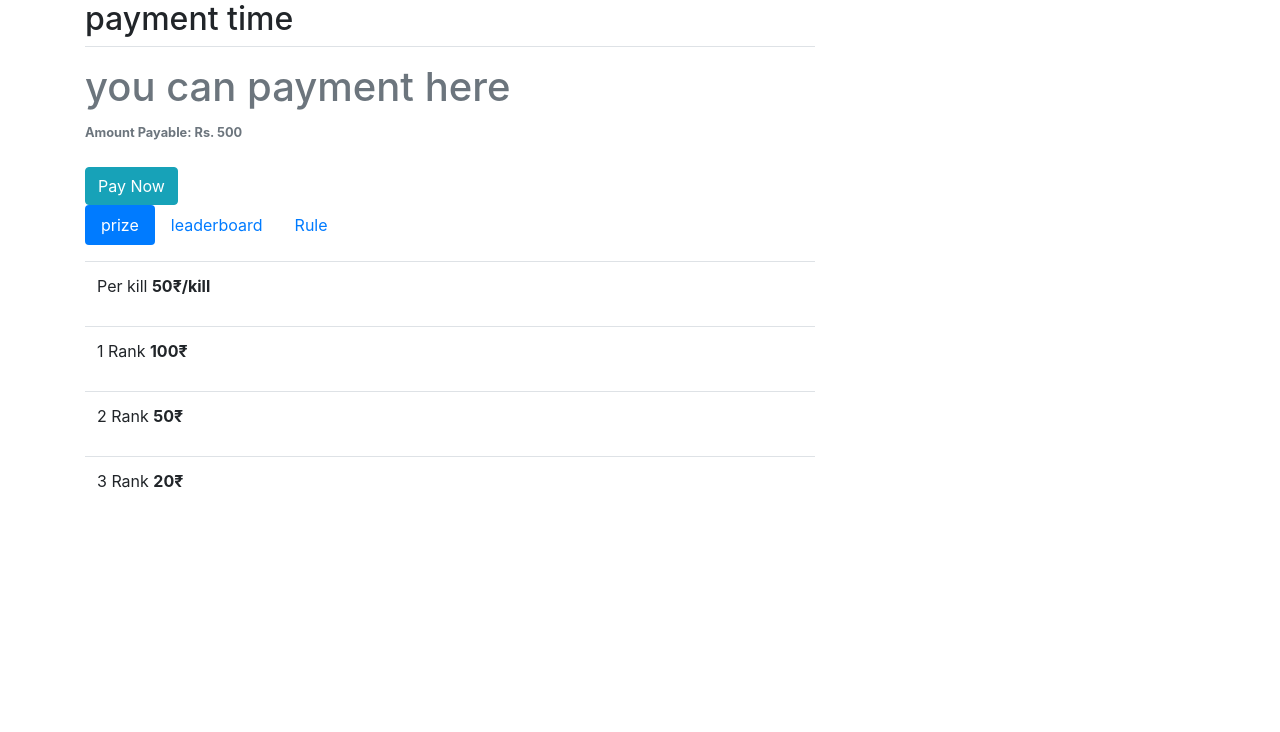
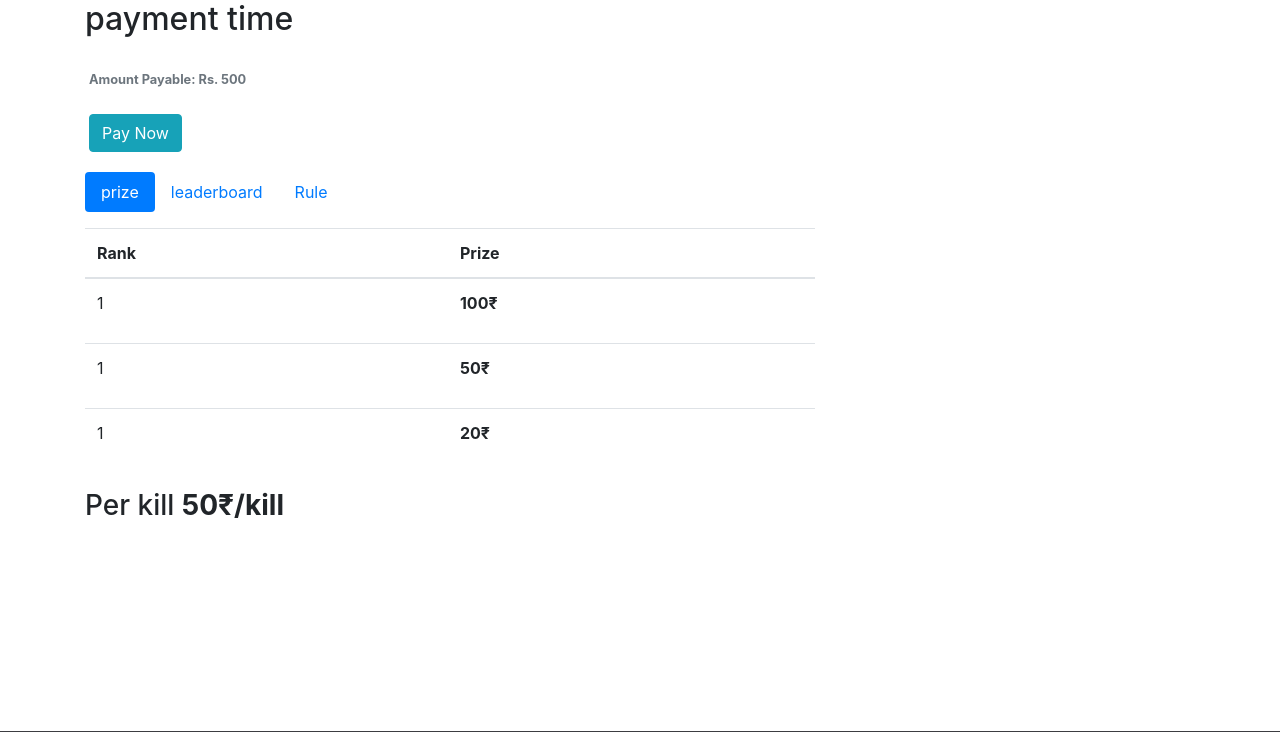
Before and after one commit to subhash0x/pubg, a Django app: page /payment/?id=3 in a window 1280 px wide. Shown: the part 56-788 px from the top of the page. Run offline with Django 3.2, Linux system fonts and the light colour scheme; a user stored in the database is signed in; data comes from the database, SQL or seed files in the repository; both versions use the stored data as it was after the commit; parts of the project's set-up code (start-up, migrations or seed data) failed here and were passed over; some libraries are stand-ins or nearby versions.

Commit message:
css effects and corrections

```diff
--- a/users/templates/users/payment.html
+++ b/users/templates/users/payment.html
@@ -2,9 +2,9 @@
 {% load static %}
 {% block content %}
     <h2>payment time</h2>
-    <div class="border-top pt-3">
-        <small class="text-muted">
-            <h1>you can payment here </h1>
+
+    <div class="card-body px-1">
+        <small class="text-muted" style="align:center;">
             <b>Amount Payable: Rs. {{game.reg_fee}}</b>
             <br><br>
             <a href='/paytm/payment?id={{game.id}}' class='btn btn-info' style='color:white'> Pay Now </a>
@@ -28,25 +28,50 @@
 
     <table class="table" >
   <thead>
-
+    <tr>
+      <th scope="col">Rank</th>
+      <th scope="col">Prize</th>
+    </tr>
   </thead>
   <tbody>
+    <tr> <td><p>1</p></td>
+    <td><b>{{ game.rank_1 }}&#x20b9;</b></td>
+    <tr> <td><p>1</p></td>
+    <td><b>{{ game.rank_2 }}&#x20b9;</b></td>
+    <tr> <td><p>1</p></td>
+    <td><b>{{ game.rank_3 }}&#x20b9;</b></td>
+  </tr>
+</table>
+  <h3>Per kill <b>{{ game.per_kill }}&#x20b9/kill</b></h3>
 
-    <tr>  <td><p>Per kill <b>{{ game.per_kill }}&#x20b9/kill</b></p></td></tr>
-    <tr>  <td><p>1 Rank <b>{{ game.rank_1 }}&#x20b9;</b></p></td></tr>
-    <tr>  <td><p>2 Rank <b>{{ game.rank_2 }}&#x20b9;</b></p></td></tr>
-    <tr>  <td><p>3 Rank <b>{{ game.rank_3 }}&#x20b9;</b></p></td></tr>
 
+  </div>
+  <div class="tab-pane fade" id="pills-profile" role="tabpanel" aria-labelledby="pills-profile-tab">
+
+
+    <table class="table" style="text-align:center;margin-top:-20px">
+  <thead>
+    <tr>
+      <th scope="col">Player</th>
+      <th scope="col">Total kill</th>
+      <th scope="col">Rank</th>
+    </tr>
+  </thead>
+  <tbody>
+    {% for order in game.get_successful_orders.all %}
+    <tr>
+      <td><p><b>{{order.owner.first_name}} </b><br>{{order.owner.username}}  </p></td>
+      <td>1</td>
+      <td>1</td>
+    </tr>
+    {% endfor %}
   </tbody>
 </table>
 
 
-  </div>
-  <div class="tab-pane fade" id="pills-profile" role="tabpanel" aria-labelledby="pills-profile-tab">
-    {% for order in game.get_successful_orders.all %}
-        <li>{{order.owner.username}} <li>
-          <li>{{order.owner.first_name}} <li>
-    {% endfor %}
+
+
+
   </div>
   <div class="tab-pane fade" id="pills-contact" role="tabpanel" aria-labelledby="pills-contact-tab">
     My Rule my Life
```
Also changed, not shown: blog/templates/blog/home.html (+9 -4 lines), db.sqlite3.
